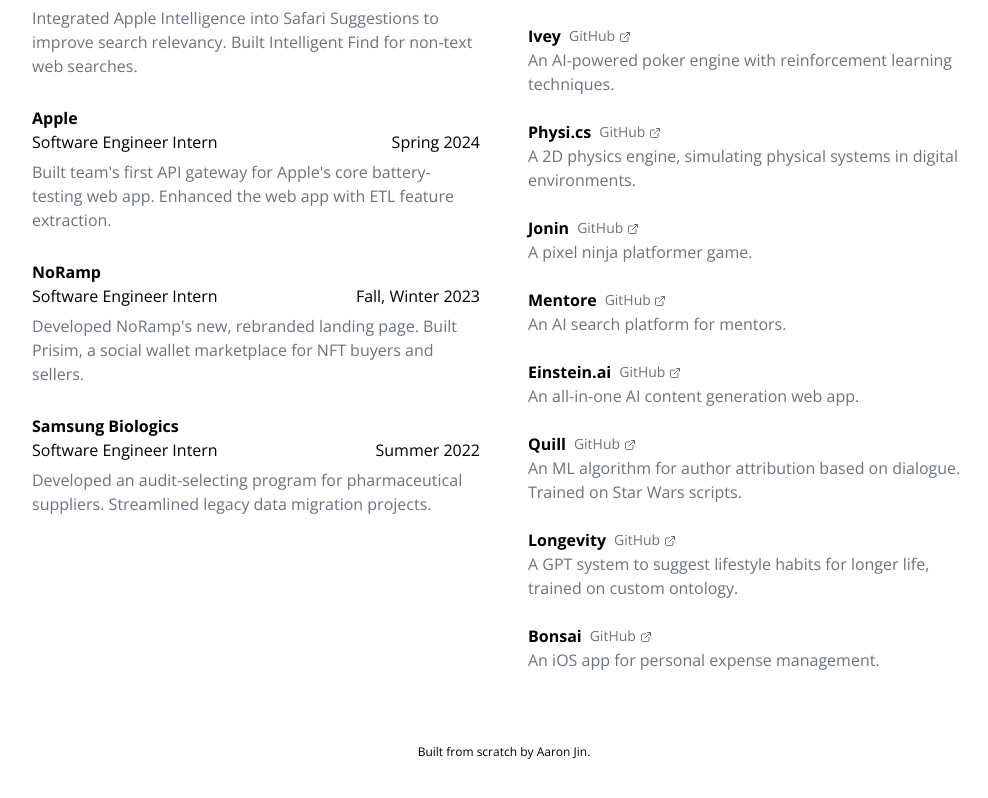
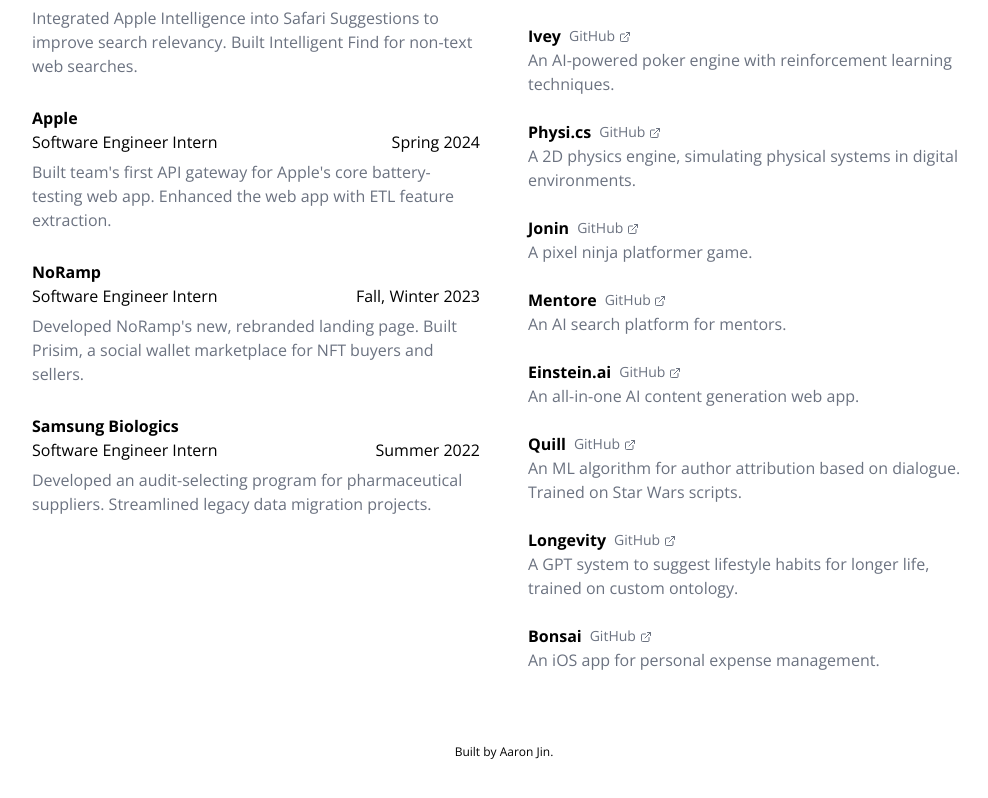
Before and after one commit to aaronkjin/personal, a Next.js app: page / in a window 1280 px wide. Shown: the part 417-1215 px from the top of the page, without its empty margins (136-1124 px from the left). Built offline with nearby package versions, Linux system fonts and the light colour scheme.

Commit message:
built by

```diff
--- a/components/FixedFooter/index.js
+++ b/components/FixedFooter/index.js
@@ -4,7 +4,7 @@ const FixedFooter = () => {
   return (
     <div className="fixed bottom-10 left-0 right-0 flex justify-center">
       <h1 className="text-xs text-bold p-2 laptop:p-0">
-        Built from scratch by Aaron Jin.
+        Built by Aaron Jin.
         {/* &#169; Aaron Jin. All rights reserved. */}
       </h1>
     </div>
--- a/components/Footer/index.js
+++ b/components/Footer/index.js
@@ -4,7 +4,7 @@ const Footer = () => {
   return (
     <div className="flex justify-center">
       <h1 className="text-xs text-bold p-2 laptop:p-0">
-        Built from scratch by Aaron Jin.
+        Built by Aaron Jin.
         {/* &#169; Aaron Jin. All rights reserved. */}
       </h1>
     </div>
```
